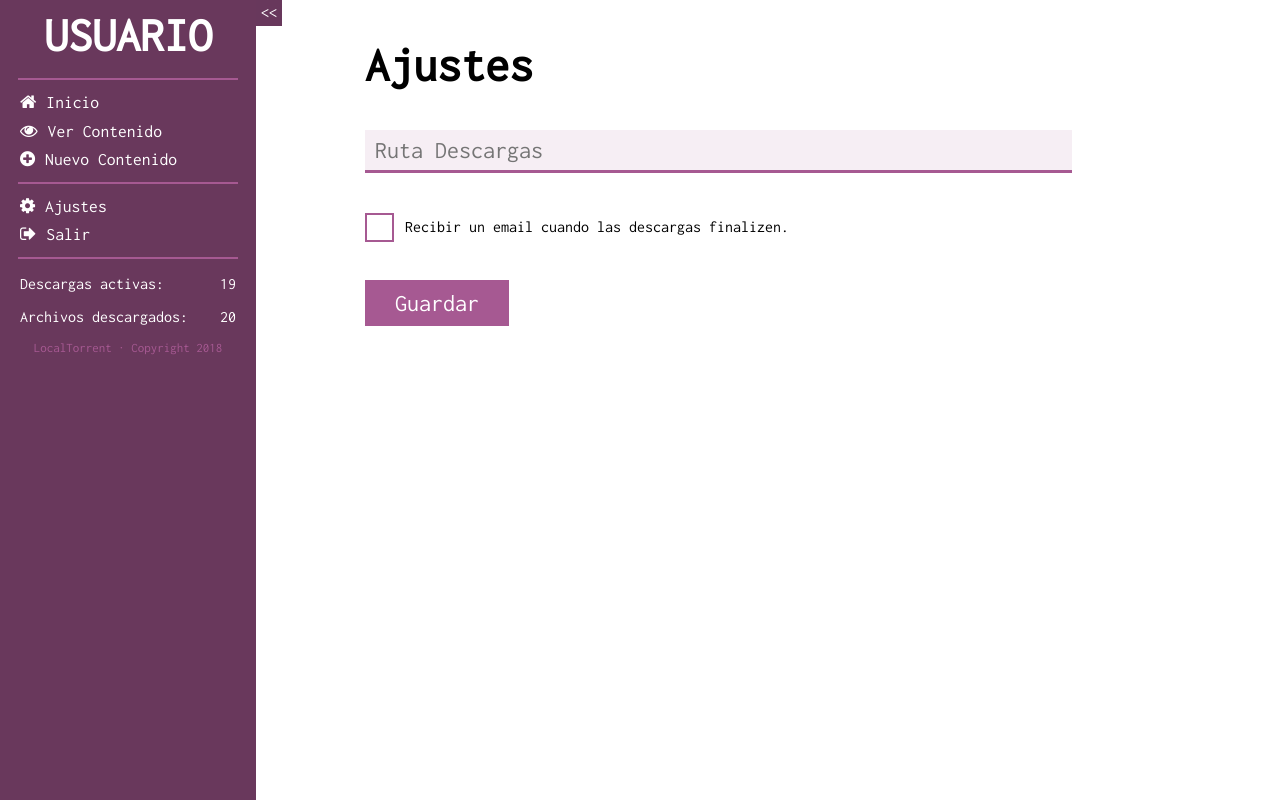
After one commit to marcboule98/LocalTorrent, a PHP site: page /ajustes.php in a window 1280 px wide. The commit adds this page. Run offline with PHP 8.4, Linux system fonts and the light colour scheme.

Commit message:
Varios cambios CSS y LIB.

```diff
--- /dev/null
+++ b/ajustes.php
@@ -0,0 +1,26 @@
+<?php require_once 'lib/lib.php'; ?>
+<!DOCTYPE html>
+<html>
+<head>
+	<title>Ver Contenido - LocalTorrent</title>
+	<?php require_once 'includes/header.php'; ?>
+</head>
+<body>
+	<?php require_once 'includes/sideMenu.php'; ?>
+
+	<div class="container">
+		<h1>Ajustes</h1>
+		<form action="" method="POST">
+			<input type="text" id="search" name="rutaDescargas" placeholder="Ruta Descargas"><br>
+
+			<label class="customCheckBox">
+	  			<input type="checkbox" name="recibirEmailFinalizados">
+	  			<span class="customCheck"><i class="fa fa-check"></i></span>
+	  			<p>Recibir un email cuando las descargas finalizen.</p>
+			</label>
+
+			<input type="submit" value="Guardar">
+		</form>
+	</div>
+</body>
+</html>
--- a/contenido.php
+++ b/contenido.php
@@ -12,7 +12,7 @@
 	<div class="container">
 		<h1>Ver contenido</h1>
 
-		<input type="text" id="search" placeholder="Buscar"><br>
+		<input type="text" id="search" placeholder="Buscar">
 
 		<div class="item">
 			<img src="test.jpg">
--- a/css/base.css
+++ b/css/base.css
@@ -105,7 +105,6 @@ h1 {
 	height: 100%;
 	padding: 0px 20px;
 	overflow: auto;
-	text-align: center;
 	margin: 0px auto;
 }
 
@@ -151,6 +150,55 @@ input[type=text] {
 	border-bottom: 1px solid #a65992;
 }
 
+.customCheckBox > input[type=checkbox] {
+	position: absolute;
+    opacity: 0;
+    cursor: pointer;
+}
+
+.customCheckBox > span.customCheck {
+	position: absolute;
+    height: 25px;
+    width: 25px;
+    background-color: white;
+    border: 2px solid #a65992;
+    transition: all 0.2s;
+    cursor: pointer;
+}
+
+.customCheckBox > p {
+	margin: 5px;
+    margin-left: 40px;
+}
+
+.customCheckBox:hover > span.customCheck {
+	background-color: rgba(166, 89, 146, 0.1);
+}
+
+.customCheckBox > span.customCheck > i.fa {
+	font-size: 1.5em;
+	display: none;
+	color: white;
+}
+
+.customCheckBox > input[type=checkbox]:checked + span.customCheck {
+	background: #a65992;
+}
+
+.customCheckBox > input[type=checkbox]:checked + span.customCheck > i.fa {
+	display: block;
+}
+
+input[type=submit] {
+	font-size: 1.5em;
+    color: white;
+    background: #a65992;
+    border: none;
+    margin-top: 40px;
+    padding: 10px 30px;
+    cursor: pointer;
+}
+
 @media screen and (max-device-width: 414px) {
 	.sideMenu {
 		display: none;
@@ -180,4 +228,21 @@ input[type=text] {
 	p {
 		font-size: 2em;
 	}
+
+	.customCheckBox > p {
+    	margin-left: 60px;
+	}
+
+	.customCheckBox > span.customCheck {
+		width: 40px;
+		height: 40px;
+	}
+
+	.customCheckBox > span.customCheck > i.fa {
+		font-size: 2.5em;
+	}
+
+	input[type=submit] {
+		font-size: 2.5em;
+	}
 }
--- a/css/contenido.css
+++ b/css/contenido.css
@@ -39,5 +39,6 @@ div.item:hover {
 
 	div.item > p {
 		font-size: 2.5em;
+		padding: 20px;
 	}
 }
--- a/lib/Utils/Utils.php
+++ b/lib/Utils/Utils.php
@@ -7,7 +7,7 @@ class Utils {
 	 * @return String
 	 */
 	public static function addArchivoNoCache($url) {
-		return ( file_exists(BASE_PATH . $url) ? ($url . "?v=" . filemtime(BASE_PATH . $url)) : $url );
+		return ( file_exists($url) ? ($url . "?v=" . filemtime($url)) : $url );
 	}
 }
 
--- a/lib/lib.php
+++ b/lib/lib.php
@@ -1,35 +1,33 @@
 <?php
 /* DEFINES */
-define("BASE_PATH", $_SERVER["DOCUMENT_ROOT"] . "/localtorrent/");
+define("BASE_PATH", __DIR__ . "/");
 
 /* INCLUDES */
-$dir = BASE_PATH . "lib/";
-
-$files = glob($dir . 'Utils/*.php');
+$files = glob(BASE_PATH . 'Utils/*.php');
 
 foreach ($files as $file) {
     require_once $file;
 }
 
-$files = glob($dir . 'ValueObject/*.php');
+$files = glob(BASE_PATH . 'ValueObject/*.php');
 
 foreach ($files as $file) {
     require_once $file;
 }
 
-$files = glob($dir . 'Dao/*.php');
+$files = glob(BASE_PATH . 'Dao/*.php');
 
 foreach ($files as $file) {
     require_once $file;
 }
 
-$files = glob($dir . 'Gestor/*.php');
+$files = glob(BASE_PATH . 'Gestor/*.php');
 
 foreach ($files as $file) {
     require_once $file;
 }
 
-$files = glob($dir . 'Controlador/*.php');
+$files = glob(BASE_PATH . 'Controlador/*.php');
 
 foreach ($files as $file) {
     require_once $file;
--- a/nuevo.php
+++ b/nuevo.php
@@ -10,9 +10,11 @@
 	<?php require_once 'includes/sideMenu.php'; ?>
 
 	<div class="container">
-		<h1>Buscar Contenido</h1>
+		<h1>Nuevo Contenido</h1>
 
-		<input type="text" id="search" placeholder="Buscar"><br>
+		<input type="text" id="search" placeholder="Buscar">
+
+
 	</div>
 </body>
 </html>
```
